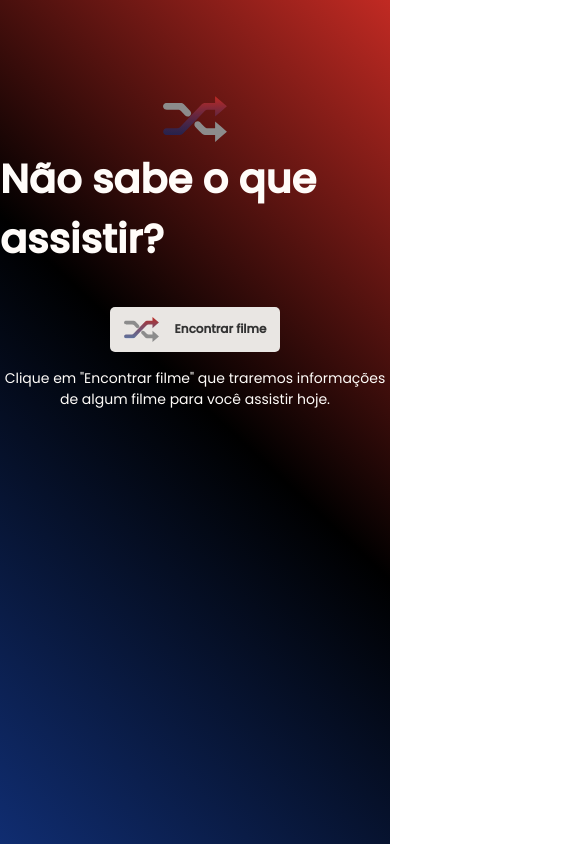
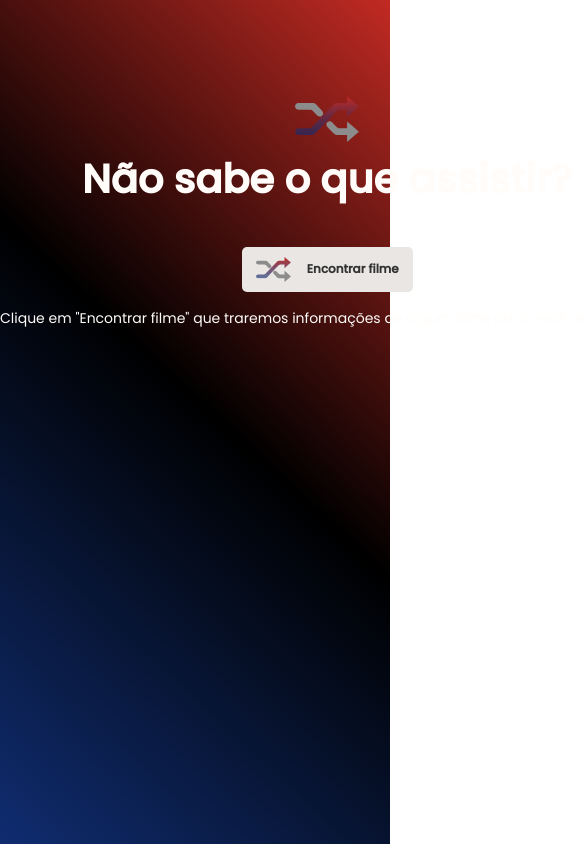
Before and after one commit to polyanetuag/rocketflix, a React (Vite) app: page / in a window 390 px wide. Shown: the top 844 px of the page, 585 px wide, since content can reach past the window. Built offline with nearby package versions, Linux system fonts and the light colour scheme.

Commit message:
feat: root responsive

```diff
--- a/src/App.css
+++ b/src/App.css
@@ -11,7 +11,7 @@
   box-sizing: border-box;
 }
 
-body,
+body, html,
 #root {
   font-family: "Poppins", sans-serif;
   font-size: 16px;
@@ -46,3 +46,20 @@ button {
 
   height: 100vh;
 } */
+
+@media (max-width: 40rem) {
+  body {
+    background-size: cover;
+    background-position: center;
+  }
+
+  #root,html {
+    height: 100vh;
+    width: max-content;
+
+
+
+
+
+  }
+}
```
